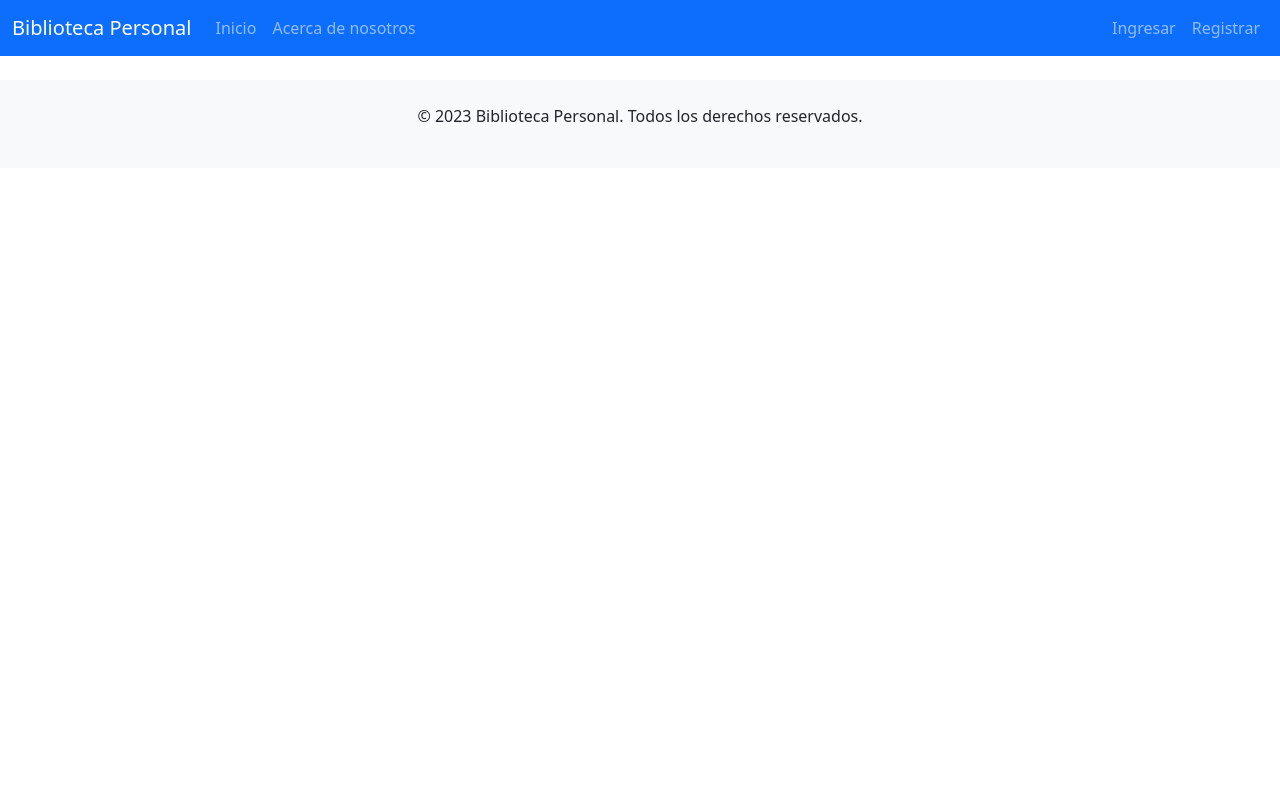
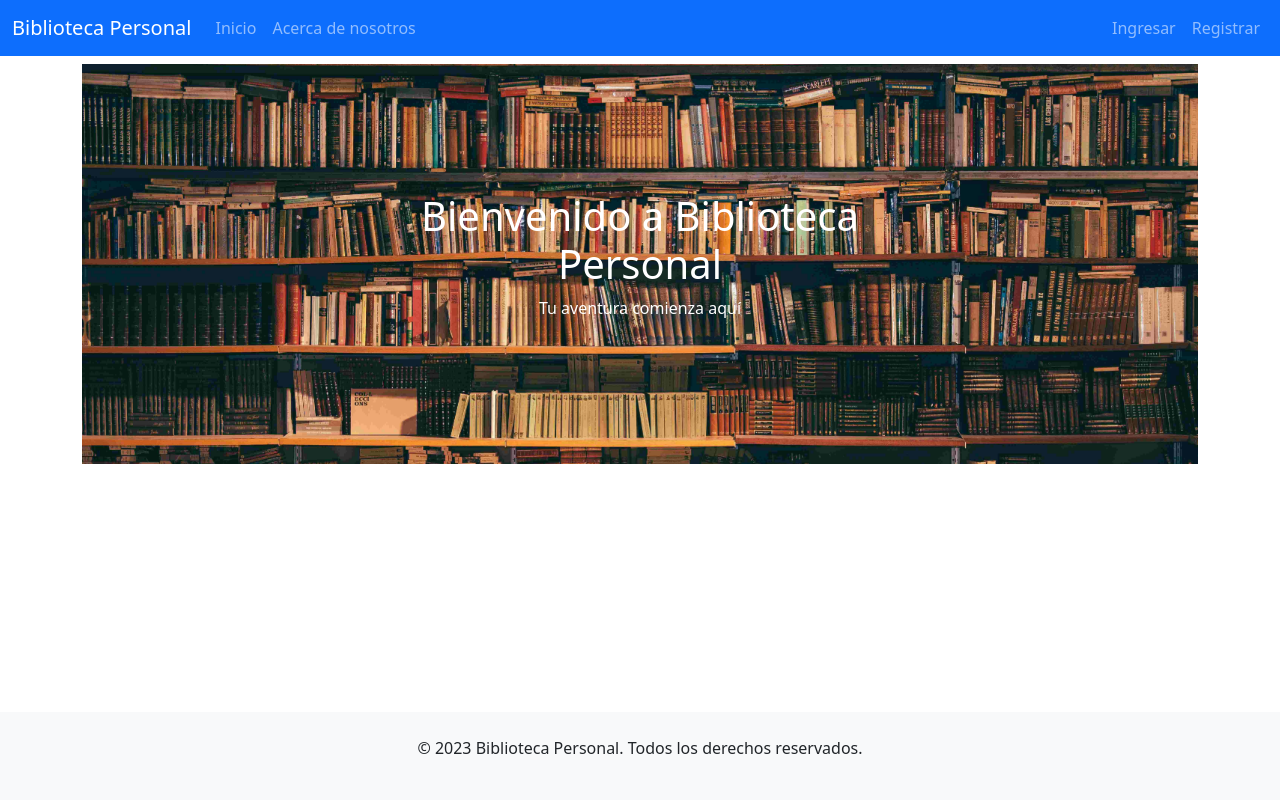
Before and after one commit to ezecodo/Entrega1-Angeloni, a Django app: page / in a window 1280 px wide. Run offline with Django 4.2, Linux system fonts and the light colour scheme; some libraries are stand-ins or nearby versions.

Commit message:
Detalle cover de la pagina de inicio

```diff
--- a/inicio/templates/inicio/about.html
+++ b/inicio/templates/inicio/about.html
@@ -9,8 +9,7 @@
           <img
             src="{% static 'images/me.jpg' %}"
             alt="Nuestro equipo"
-            class="img-fluid rounded-circle mb-4"
-            width="150"
+            class="img-fluid rounded-circle mb-4 w-50"
           />
           <p>
             Mi nombre es Ezequiel Angeloni, soy un apasionado de los libros, y
--- a/inicio/templates/inicio/homepage.html
+++ b/inicio/templates/inicio/homepage.html
@@ -6,7 +6,6 @@
     <meta charset="UTF-8" />
     <meta name="viewport" content="width=device-width, initial-scale=1.0" />
     <title>Biblioteca Personal</title>
-
     <link rel="stylesheet" href="{% static 'css/bootstrap.min.css' %}" />
     <link
       rel="stylesheet"
@@ -18,7 +17,7 @@
       href="{% static 'css/custom.css' %}"
     />
   </head>
-  <body>
+  <body class="d-flex flex-column vh-100">
     <nav class="navbar navbar-expand-lg navbar-dark bg-primary">
       <div class="container-fluid">
         <a class="navbar-brand" href="{% url 'homepage' %}"
@@ -116,19 +115,36 @@
       </div>
     </nav>
 
-    <div class="container mt-2">
+    <main class="container my-2 flex-grow-1">
       {% if messages %}
       <div class="messages">
         {% for message in messages %}
         <div class="alert alert-{{ message.tags }}">{{ message }}</div>
         {% endfor %}
       </div>
-      {% endif %}
-    </div>
+      {% endif %} {% block content %}
+      <div
+        class="hero-container text-center position-relative"
+        style="height: 50vh; overflow: hidden"
+      >
+        <img
+          src="{% static 'images/libros.jpeg' %}"
+          alt="Biblioteca"
+          class="img-fluid"
+          style="min-height: 100%"
+        />
+        <div
+          class="hero-text position-absolute top-50 start-50 translate-middle"
+          style="top: 20%; color: white"
+        >
+          <h1>Bienvenido a Biblioteca Personal</h1>
+          <p>Tu aventura comienza aquí</p>
+        </div>
+      </div>
+      {% endblock %}
+    </main>
 
-    <div class="container mt-4">{% block content %} {% endblock %}</div>
-
-    <footer class="bg-light py-4 mt-4">
+    <footer class="bg-light py-4 mt-auto">
       <div class="container text-center">
         <p>&copy; 2023 Biblioteca Personal. Todos los derechos reservados.</p>
       </div>
--- a/static/css/custom.css
+++ b/static/css/custom.css
@@ -1,6 +1,12 @@
 /* Estilos CSS */
 
-.navbar-nav.ml-auto {
+.navbar {
+  margin-bottom: 0;
+}
+
+.navbar-nav.ml-auto,
+.navbar-nav,
+.navbar-end {
   display: flex;
   align-items: center;
 }
@@ -43,21 +49,6 @@
   background-color: #0056b3;
 }
 
-.navbar {
-  display: flex;
-  justify-content: space-between;
-}
-
-.navbar-nav {
-  display: flex;
-  align-items: center;
-}
-
-.navbar-end {
-  display: flex;
-  align-items: center;
-}
-
 .heart-icon {
   position: absolute;
   top: 10px;
@@ -71,3 +62,26 @@
 .heart-icon:hover {
   color: #ff3030;
 }
+
+.hero-image {
+  width: 100%;
+  max-height: calc(100vh - 56px);
+  object-fit: cover;
+}
+
+.hero-text {
+  position: absolute;
+  left: 50%;
+  color: white;
+  transform: translateX(-50%);
+  z-index: 10;
+}
+
+.hero-container {
+  position: relative;
+}
+
+.img-fluid {
+  width: 100%;
+  height: auto;
+}
```
Also changed, not shown: inicio/templates/inicio/menu_desplegable.html (deleted, +0 -18 lines), db.sqlite3, media/libros/don_quijote_hWGwdTB.jpg (added), static/images/libros.jpeg (added).
